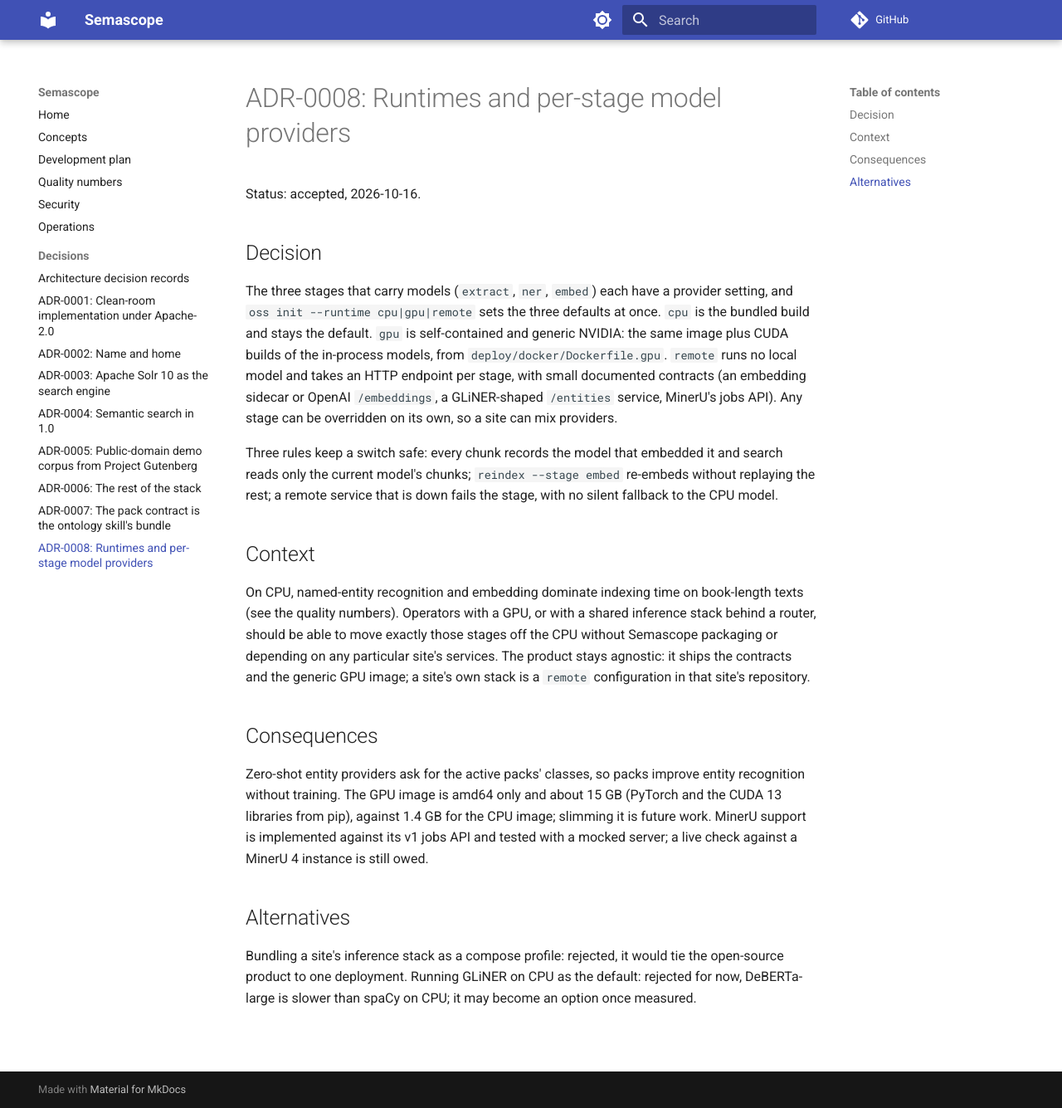
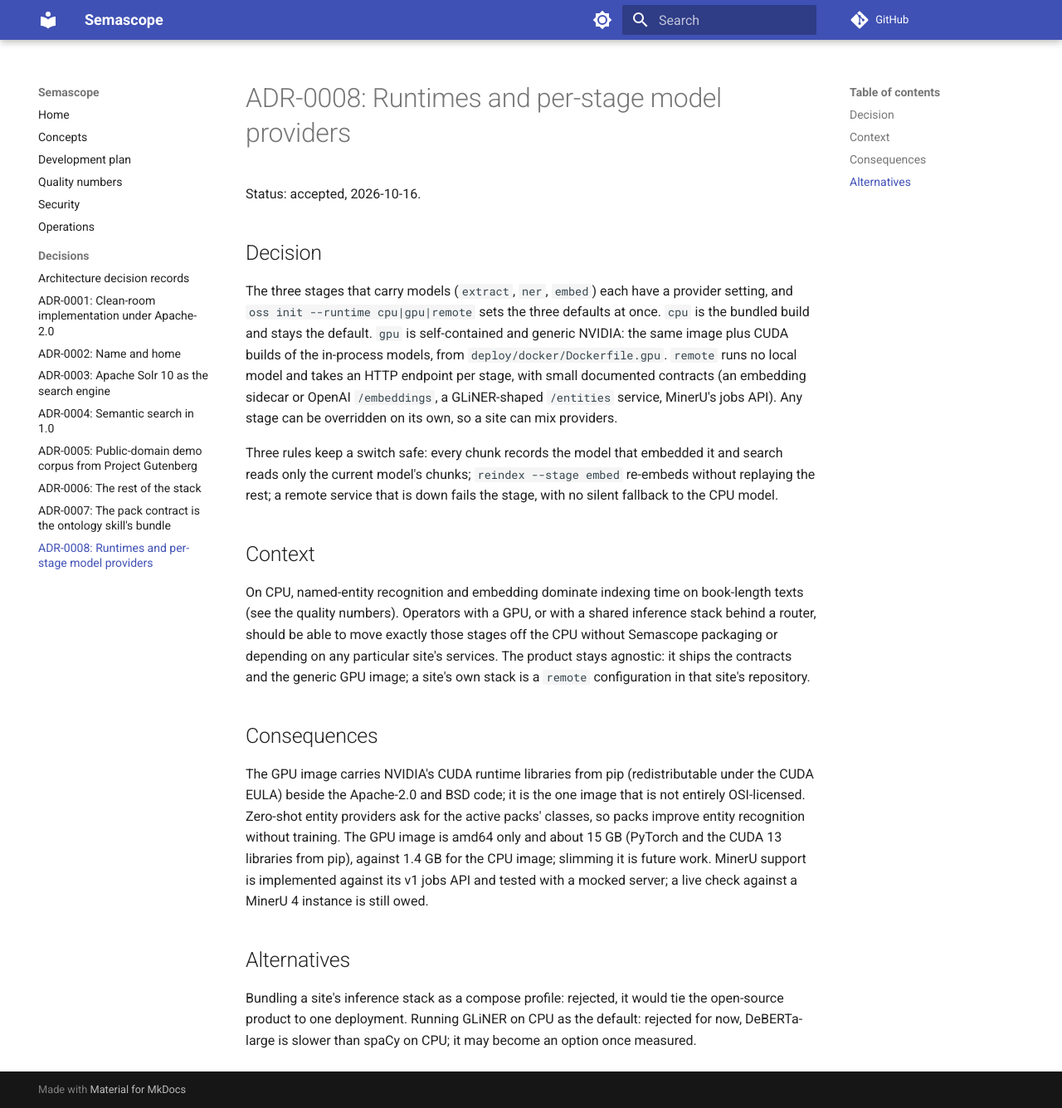
Before and after one commit to rdb420/semascope, an MkDocs documentation site: the page built from docs/adr/0008-runtimes-and-providers.md, in a window 1280 px wide and 1335 px high. Shown: the whole window at 83% size. Built offline with MkDocs 1.6.1 and Material for MkDocs 9.7.7, drawn with Linux system fonts in a browser that asks for light colours; comment, search, counter and statistics services are not loaded.

Commit message:
Docs: rc.2 status, remote-service security note, GPU image licences
Agent: claude-code
Co-Authored-By: Claude Fable 5.1 <noreply@anthropic.com>
Claude-Session: https://claude.ai/code/session_01X16WBXYHqy5nQtFiMJsuvh

```diff
--- a/docs/adr/0008-runtimes-and-providers.md
+++ b/docs/adr/0008-runtimes-and-providers.md
@@ -31,6 +31,9 @@ configuration in that site's repository.
 
 ## Consequences
 
+The GPU image carries NVIDIA's CUDA runtime libraries from pip
+(redistributable under the CUDA EULA) beside the Apache-2.0 and BSD code;
+it is the one image that is not entirely OSI-licensed.
 Zero-shot entity providers ask for the active packs' classes, so packs
 improve entity recognition without training. The GPU image is amd64 only
 and about 15 GB (PyTorch and the CUDA 13 libraries from pip), against 1.4 GB
```
Also changed, not shown: CONTRIBUTING.md (+5 -0 lines), README.md (+1 -1 lines), docs/index.md (+2 -2 lines), docs/security.md (+1 -0 lines).
